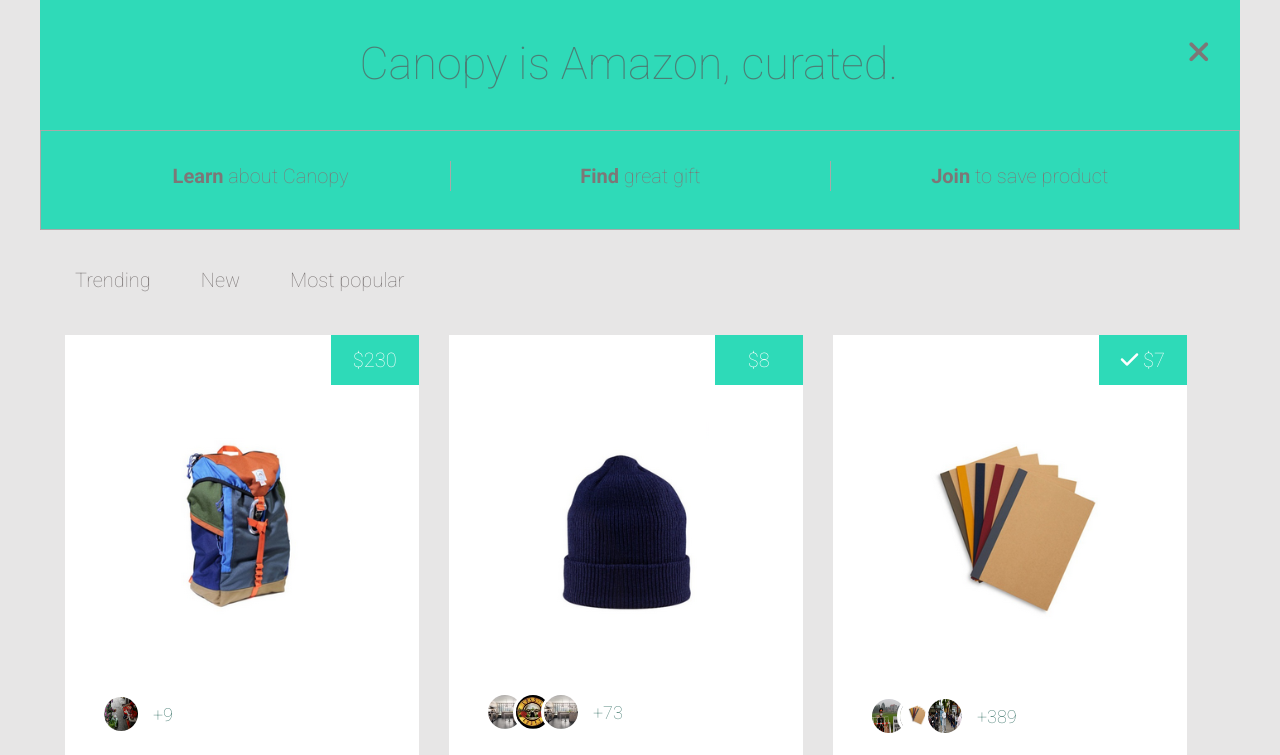
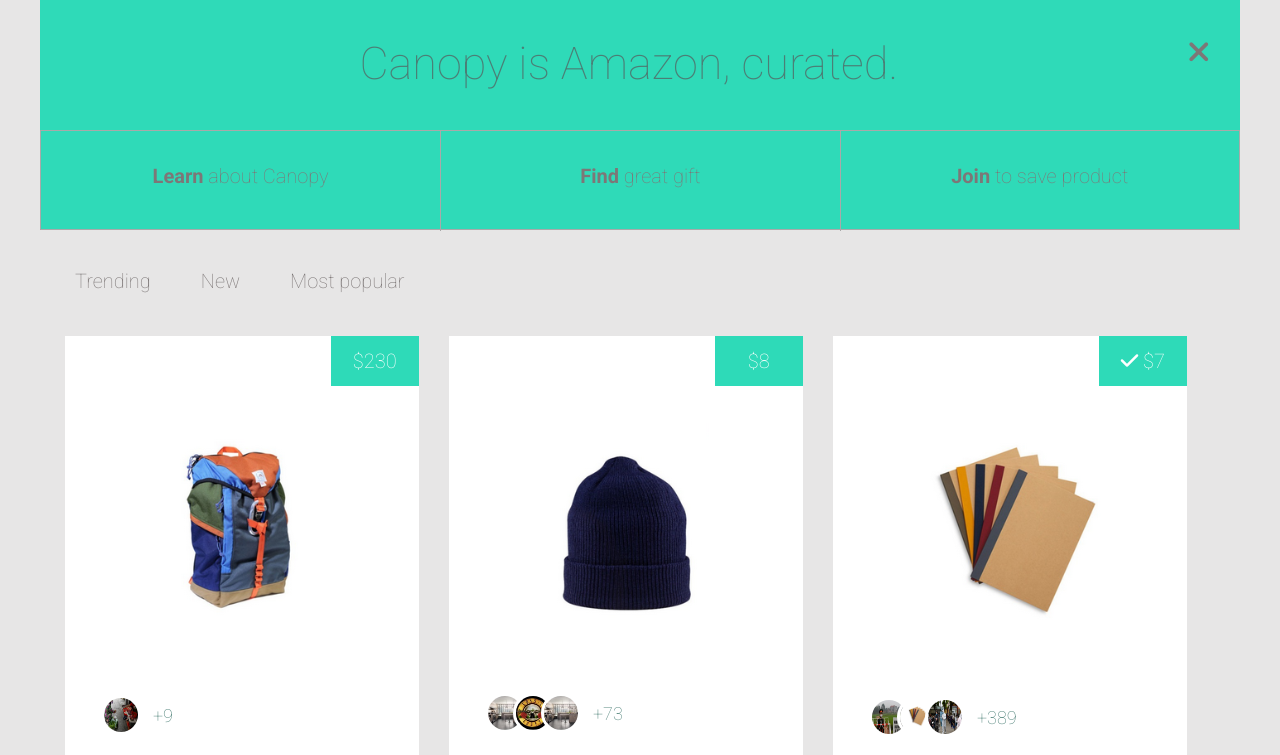
Before and after one commit to quocviet16292/WEBPROJECT, a PHP site: page /assigment4.html in a window 1280 px wide. Shown: the part 80-835 px from the top of the page. Run offline with PHP 8.4, Linux system fonts and the light colour scheme; some libraries are stand-ins or nearby versions.

Commit message:
web project

```diff
--- a/css/assignment4.css
+++ b/css/assignment4.css
@@ -98,15 +98,17 @@ a:hover{
     height: 100px;
     text-decoration: none;
     text-align: center;
-    padding:30px;
+    /*padding:30px;*/
     font-weight: 200;
     border: 0.5px solid darkgray;
 }
 .nav-bottom-sub{
     float:left;
     width:33.33%;
+    height: 100px;
     border-left: 0.5px solid darkgray;
-    border-collapse: collapse;
+    padding:30px;
+    /*border-collapse: collapse;*/
 }
 .item-list{
     width: 100%;
```
